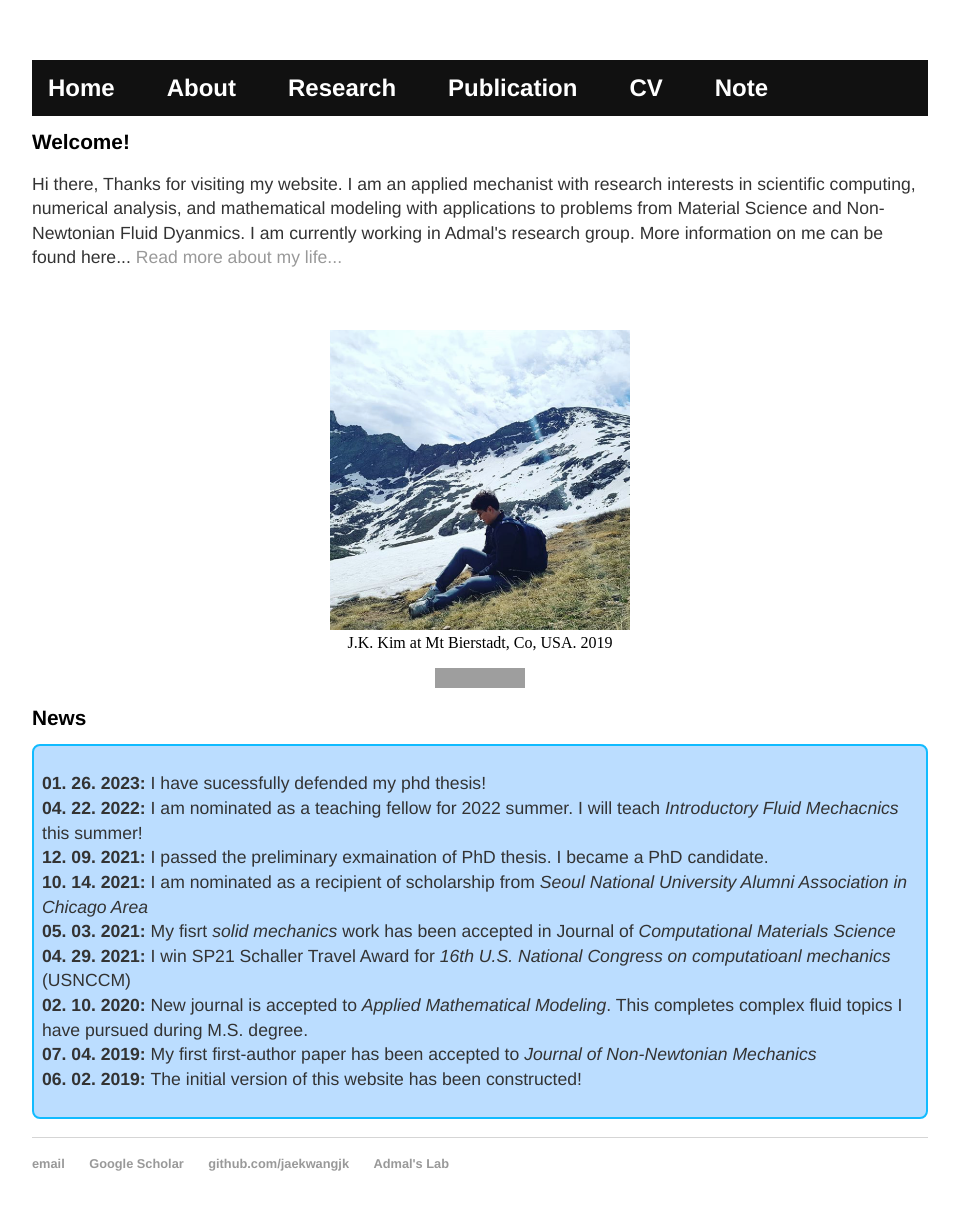
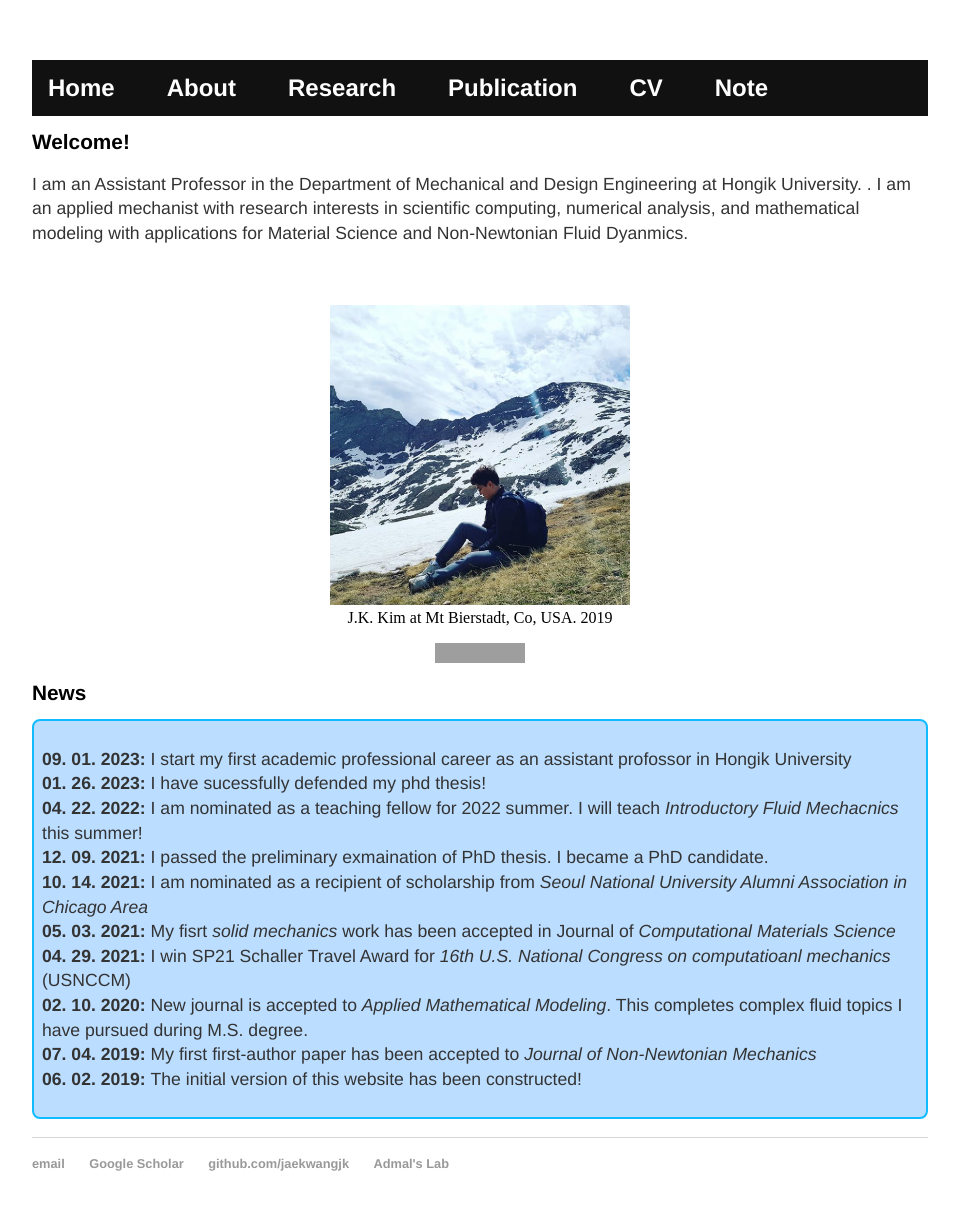
Before and after one commit to jaekwangjk/jaekwangjk.github.io, a Jekyll site: the page built from index.html, in a window 1280 px wide. Shown: the whole page, without its empty margins (160-1119 px from the left). Built offline with Jekyll 4.4.1, drawn with Linux system fonts in a browser that asks for light colours; grey boxes are pictures that could not be loaded.

Commit message:
Update index.html

```diff
--- a/index.html
+++ b/index.html
@@ -7,13 +7,12 @@ title: Jaekwang Kim
 
 	<h1>Welcome!</h1>
 	<div>
+
+
 	<p>
-	Hi there, Thanks for visiting my website.
+	I am an Assistant Professor in the Department of Mechanical and Design Engineering at Hongik University.  .
 	I am an applied mechanist with research interests in scientific computing, numerical analysis, and mathematical
-	modeling with applications to problems from Material Science and Non-Newtonian Fluid Dyanmics.
-	I am currently working in Admal's research group.
-	More information on me can be found here...
-	<a class="two" href="/about">Read more about my life...</a>
+	modeling with applications for Material Science and Non-Newtonian Fluid Dyanmics.
 	</p>
 	</div>
 
@@ -41,6 +40,7 @@ title: Jaekwang Kim
 <h1>News</h1>
 <div class="rounded">
 <p>
+	<strong> 09. 01. 2023: </strong> I start my first academic professional career as an assistant profossor in Hongik University  <br>
 	<strong> 01. 26. 2023: </strong> I have sucessfully defended my phd thesis! <br>
 	<strong> 04. 22. 2022: </strong> I am nominated as a teaching fellow for 2022 summer. I will teach <em>Introductory Fluid Mechacnics</em> this summer! <br>
 	<strong> 12. 09. 2021: </strong> I passed the preliminary exmaination of PhD thesis. I became a PhD candidate. <br>
```
